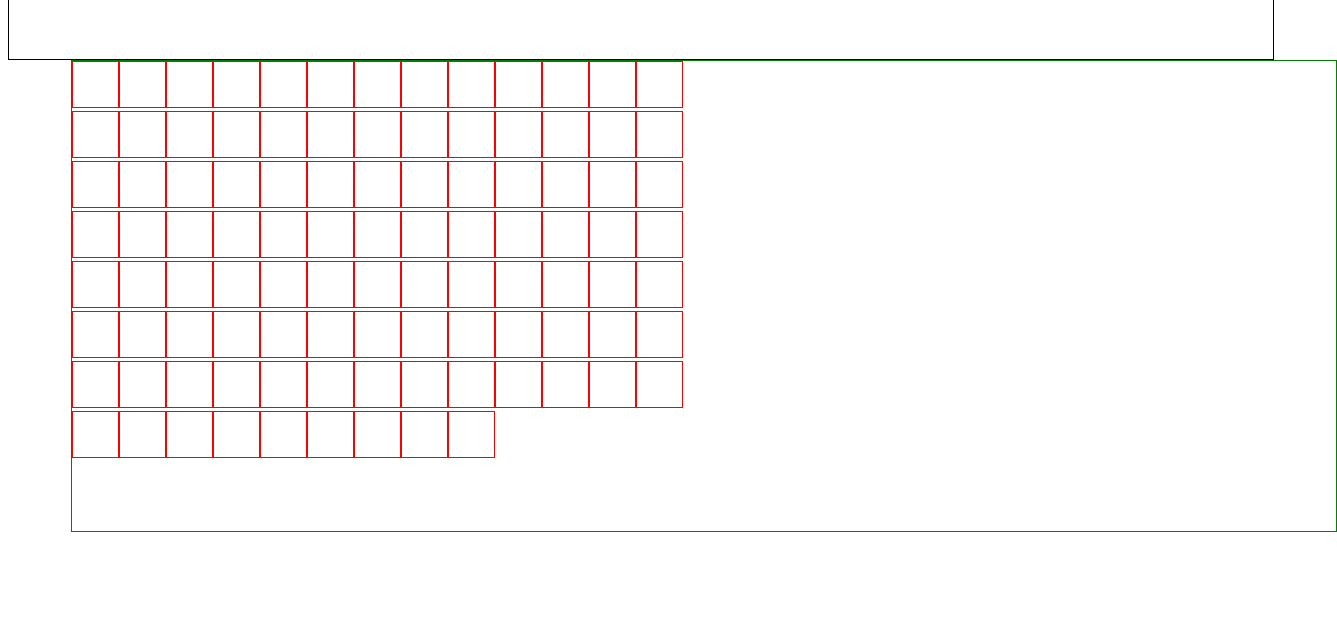
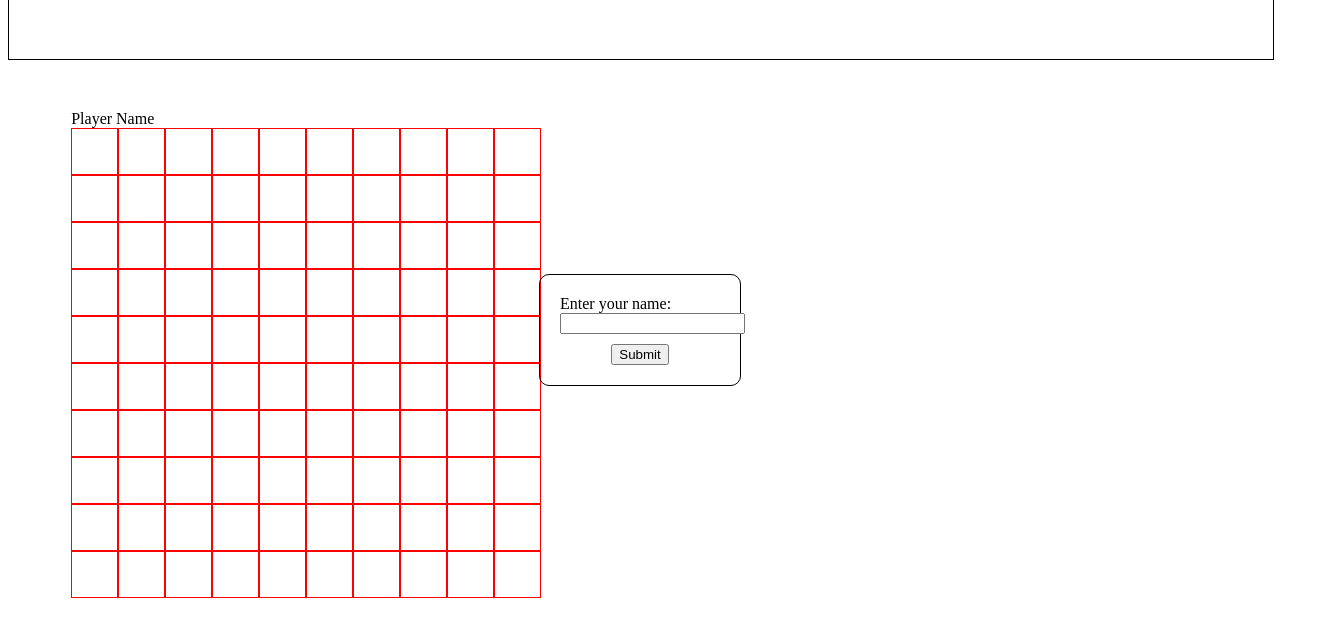
Before and after one commit to kpgh46/Battleship, a website: page dist/index.html in a window 1280 px wide. Shown: the part 70-706 px from the top of the page, 1337 px wide, since content can reach past the window. Drawn offline with Linux system fonts and the light colour scheme.

Commit message:
added name prompt

```diff
--- a/src/dom.js
+++ b/src/dom.js
@@ -0,0 +1,24 @@
+import { gameboards} from "./gameboard";
+
+let dom = (() => {
+
+    let renderBoard = () => {
+
+        window.addEventListener("load", () => {
+            gameboards.board.forEach(cell => {
+                cell.forEach(item => {
+                    let block = document.createElement('div');
+                    block.classList.add("block");
+
+                    document.querySelector("#player-board").appendChild(block);
+                })
+            })
+        })
+
+    }
+
+    return { renderBoard }
+
+})()
+
+export {dom}
--- a/src/index.js
+++ b/src/index.js
@@ -1,19 +1,6 @@
 import './style.css';
 let newShip = require("./shipConstructor");
 import {gameboards} from "./gameboard"
+import { dom } from './dom';
 
-
-
-window.addEventListener("load", () => {
-    gameboards.board.forEach(cell => {
-        cell.forEach(item => {
-        let block = document.createElement('div');
-        block.classList.add("block");
-
-        document.querySelector("#player-board").appendChild(block);
-        })
-    })
-})
-
-// let game = gameboards();
-// gameboards.startGame();
+dom.renderBoard();
--- a/src/style.css
+++ b/src/style.css
@@ -9,16 +9,18 @@ h1{
 }
 
 #middle {
+    margin-top: 50px;
     height: 470px;
-    width: 100%;;
-    border: 1px solid green;
+    width: 900px;
+    /* border: 1px solid green; */
     margin-left: 5%;
     margin-right: 5%;
 }
 
 #player-board {
     height: 400px;
-    width: 50%;
+    width: 500px;
+    /* border: 1px solid green; */
     display: flex;
     flex-wrap: wrap;
 }
@@ -28,3 +30,31 @@ h1{
     width: 45px;
     border: 1px solid red;
 }
+
+#name-prompt {
+    position: absolute;
+    top: 50%;
+    left: 50%;
+    margin-right: -50%;
+    transform: translate(-50%, -50%);
+    border: 1px solid black;
+    height: 110px;
+    width: 200px;
+    border-radius: 10px;
+}
+
+form {
+    display: flex;
+    flex-direction: column;
+    padding: 20px;
+}
+
+#name-container{
+    justify-content: left;
+}
+
+
+button {
+    align-self: center;
+    margin-top: 10px;
+}
```
Also changed, not shown: dist/bundle.js, dist/index.html.
